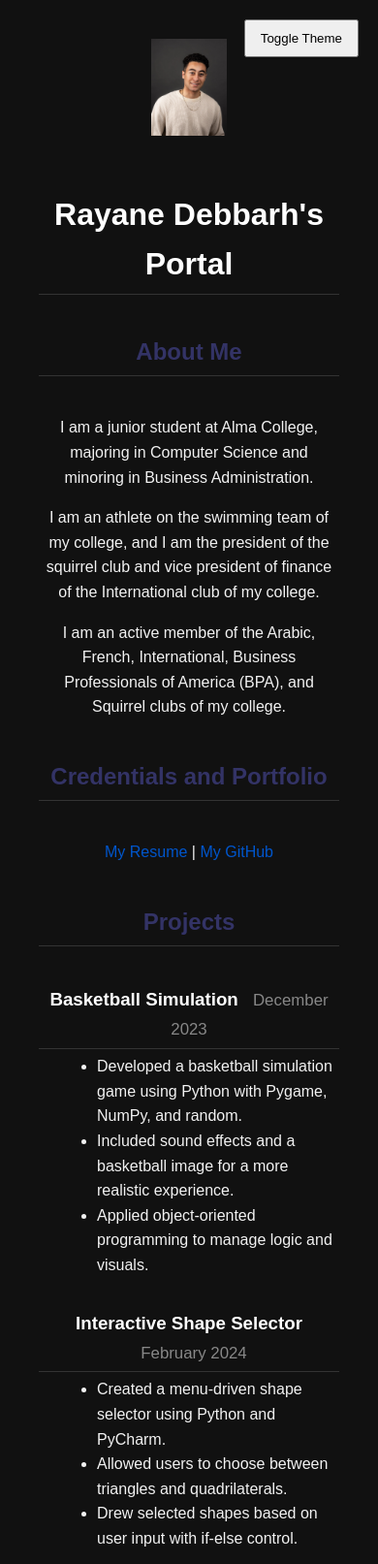
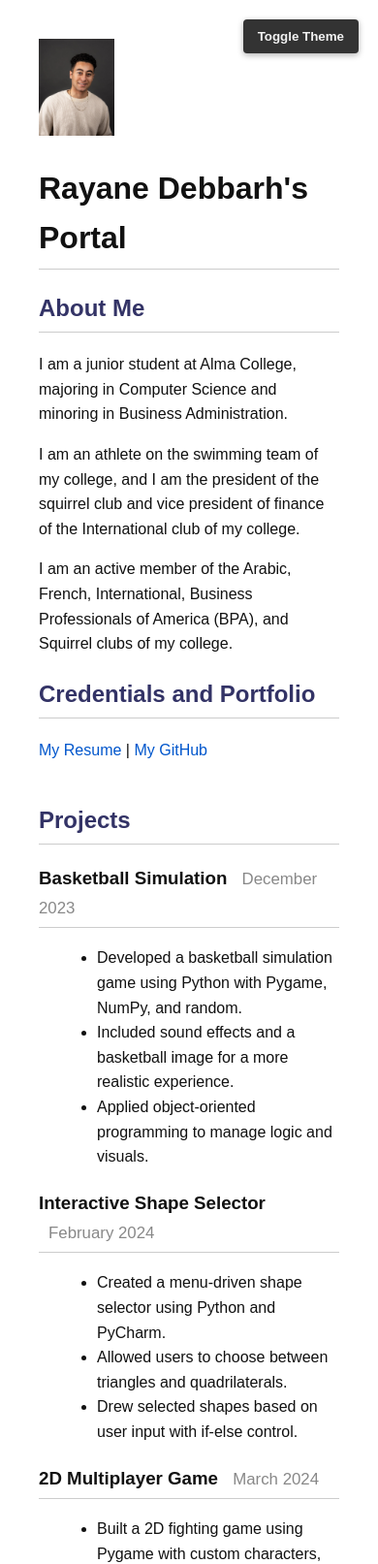
Before and after one commit to rayanedebbarh/rayanedebbarh.github.io, a plain HTML site: page index.html in a window 390 px wide. Shown: the top 1613 px of the page at 97% size. Drawn offline with Linux system fonts and the light colour scheme.

Commit message:
Update master.css

```diff
--- a/css/master.css
+++ b/css/master.css
@@ -1,86 +1,20 @@
-/* Cascading stylesheet for the website */
-
-/* Text inside these asterisks and slashes are comments for human */
-
-  a {
-    color: blue; /* set the text color to blue here */
-    text-decoration: none; /* This means we do not want hyperlinks to be underlined */
-  }
-
-  a:hover {
-    color: red; /* set the text color to red here */
-    text-decoration: none; /* This means we do not want hyperlinks to be underlined */
-  }
-
-  body {
-    background-color: beige; /* set the background color here */
-    color: black; /* set the text color to black here */
-    font-family: Arial, Helvetica, sans-serif;/* set the font here */
-    text-align: center;/* set the text alignment here */
-   }
-
-  footer {
-    margin-top: 2rem;
-    margin-bottom: 2rem;
-  }
-
-  h1 {
-    margin-bottom: 0.5rem;
-    margin-top: 3rem;
-   }
-
-  h2 {
-    color: #075AAB; /* set the text color of to #075AAB here */
-    /* set both the bottom margin and top margin to 2.5rem here */
-    margin-bottom: 2.5rem;
-    margin-top: 2.5rem;
-   }
-
-  h3 {
-    margin-bottom: 0;
-    margin-top: 2rem;
-  }
-
-  h4 {
-    margin-bottom: 1rem;
-    margin-top: 0.5rem;
-  }
-
-  h5 {
-    margin-top: 0.5rem;
-  }
-
-  hr {
-    margin-bottom: 3rem;
-    margin-top: 3rem;
-  }
-
-  /* this controls how the bullet points in the resume page looks */
-  ul {
-    display: table;
-    margin: 0 auto;
-    text-align: left;
-  }
-
-/* === Dark Mode Styling === */
-
+/* ===== Light Mode (Default Theme) ===== */
 body {
-  background-color: #111;
-  color: #f2f2f2;
+  background-color: #ffffff;
+  color: #111111;
   font-family: 'Segoe UI', Tahoma, Geneva, Verdana, sans-serif;
   line-height: 1.6;
-  padding: 20px;
-  margin: 0;
+  margin: 20px;
 }
 
 h1, h2, h3 {
-  color: #ffffff;
-  border-bottom: 1px solid #333;
+  color: #111111;
+  border-bottom: 1px solid #ccc;
   padding-bottom: 5px;
 }
 
 a {
-  color: #4db8ff;
+  color: #0066cc;
   text-decoration: none;
 }
 
@@ -98,7 +32,48 @@ ul {
 }
 
 footer {
-  color: #888;
+  color: #666;
   text-align: center;
   margin-top: 40px;
 }
+
+/* ===== Dark Mode Styling ===== */
+.dark-mode {
+  background-color: #111111;
+  color: #f2f2f2;
+}
+
+.dark-mode h1,
+.dark-mode h2,
+.dark-mode h3 {
+  color: #ffffff;
+  border-color: #333;
+}
+
+.dark-mode a {
+  color: #4db8ff;
+}
+
+.dark-mode footer {
+  color: #aaaaaa;
+}
+
+/* ===== Theme Toggle Button ===== */
+#theme-toggle {
+  position: fixed;
+  top: 20px;
+  right: 20px;
+  padding: 10px 15px;
+  background-color: #333;
+  color: #f2f2f2;
+  border: none;
+  border-radius: 4px;
+  cursor: pointer;
+  font-weight: bold;
+  box-shadow: 0 2px 6px rgba(0, 0, 0, 0.3);
+  z-index: 1000;
+}
+
+#theme-toggle:hover {
+  background-color: #444;
+}
```
